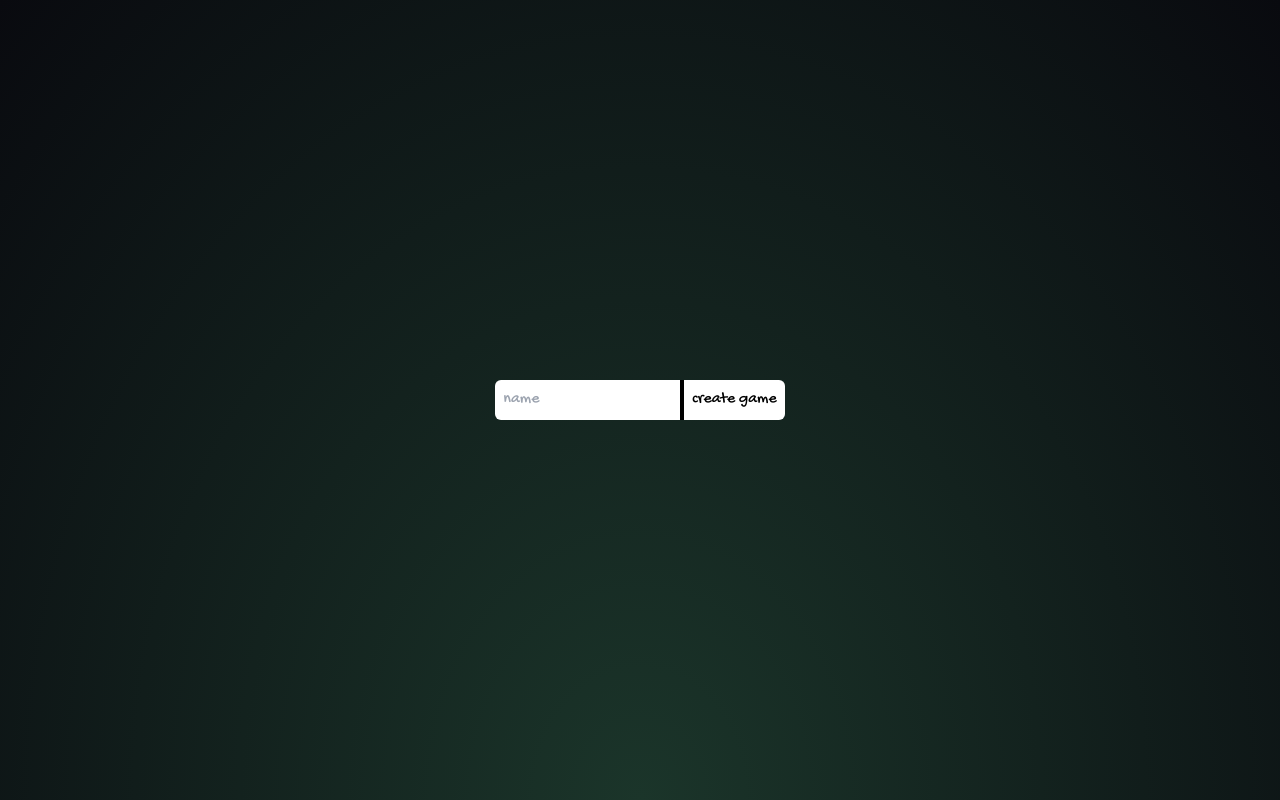
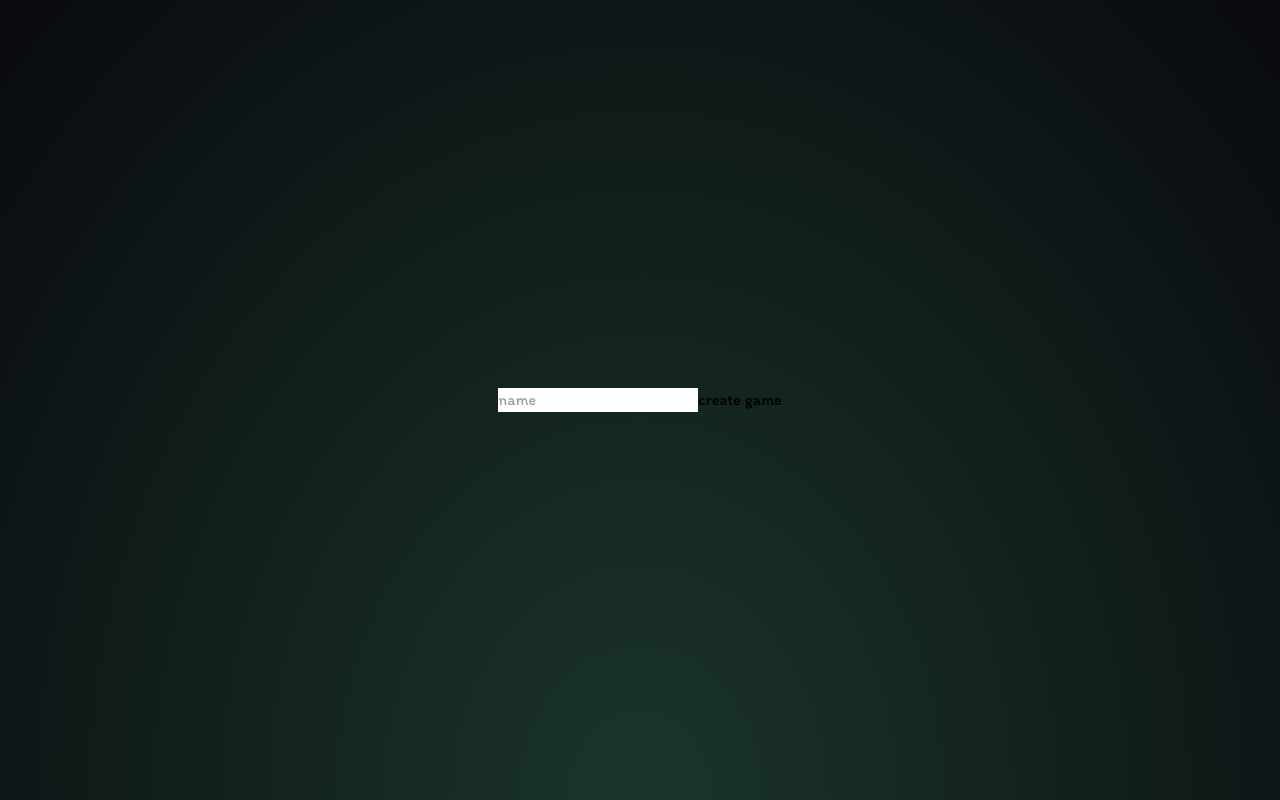
Before and after one commit to dstarr25/dpiction, a Vue app: page / in a window 1280 px wide. Built offline with nearby package versions, Linux system fonts and the light colour scheme.

Commit message:
tailwind n a lot of changes

```diff
--- a/index.html
+++ b/index.html
@@ -6,7 +6,9 @@
     <meta name="viewport" content="width=device-width, initial-scale=1.0">
     <title>dPiction</title>
     <link rel="stylesheet" href="https://fonts.googleapis.com/css2?family=Material+Symbols+Outlined:opsz,wght,FILL,GRAD@24,400,0,0" />
-    <script src="https://cdn.tailwindcss.com"></script>
+    <link rel="preconnect" href="https://fonts.googleapis.com">
+    <link rel="preconnect" href="https://fonts.gstatic.com" crossorigin>
+    <link href="https://fonts.googleapis.com/css2?family=Itim&display=swap" rel="stylesheet">
   </head>
   <body>
     <div id="app"></div>
--- a/package.json
+++ b/package.json
@@ -27,10 +27,13 @@
     "@vue/eslint-config-prettier": "^8.0.0",
     "@vue/eslint-config-typescript": "^11.0.3",
     "@vue/tsconfig": "^0.4.0",
+    "autoprefixer": "^10.4.16",
     "eslint": "^8.46.0",
     "eslint-plugin-vue": "^9.16.1",
     "npm-run-all": "^4.1.5",
+    "postcss": "^8.4.31",
     "prettier": "^3.0.0",
+    "tailwindcss": "^3.3.5",
     "typescript": "~5.1.6",
     "vite": "^4.4.9",
     "vue-tsc": "^1.8.8"
--- /dev/null
+++ b/postcss.config.js
@@ -0,0 +1,6 @@
+module.exports = {
+  plugins: {
+    tailwindcss: {},
+    autoprefixer: {},
+  },
+}
--- a/src/assets/base.css
+++ /dev/null
@@ -1,86 +0,0 @@
-/* color palette from <https://github.com/vuejs/theme> */
-:root {
-  --vt-c-white: #ffffff;
-  --vt-c-white-soft: #f8f8f8;
-  --vt-c-white-mute: #f2f2f2;
-
-  --vt-c-black: #181818;
-  --vt-c-black-soft: #222222;
-  --vt-c-black-mute: #282828;
-
-  --vt-c-indigo: #2c3e50;
-
-  --vt-c-divider-light-1: rgba(60, 60, 60, 0.29);
-  --vt-c-divider-light-2: rgba(60, 60, 60, 0.12);
-  --vt-c-divider-dark-1: rgba(84, 84, 84, 0.65);
-  --vt-c-divider-dark-2: rgba(84, 84, 84, 0.48);
-
-  --vt-c-text-light-1: var(--vt-c-indigo);
-  --vt-c-text-light-2: rgba(60, 60, 60, 0.66);
-  --vt-c-text-dark-1: var(--vt-c-white);
-  --vt-c-text-dark-2: rgba(235, 235, 235, 0.64);
-}
-
-/* semantic color variables for this project */
-:root {
-  --color-background: var(--vt-c-white);
-  --color-background-soft: var(--vt-c-white-soft);
-  --color-background-mute: var(--vt-c-white-mute);
-
-  --color-border: var(--vt-c-divider-light-2);
-  --color-border-hover: var(--vt-c-divider-light-1);
-
-  --color-heading: var(--vt-c-text-light-1);
-  --color-text: var(--vt-c-text-light-1);
-
-  --section-gap: 160px;
-}
-
-@media (prefers-color-scheme: dark) {
-  :root {
-    --color-background: var(--vt-c-black);
-    --color-background-soft: var(--vt-c-black-soft);
-    --color-background-mute: var(--vt-c-black-mute);
-
-    --color-border: var(--vt-c-divider-dark-2);
-    --color-border-hover: var(--vt-c-divider-dark-1);
-
-    --color-heading: var(--vt-c-text-dark-1);
-    --color-text: var(--vt-c-text-dark-2);
-  }
-}
-
-*,
-*::before,
-*::after {
-  box-sizing: border-box;
-  margin: 0;
-  font-weight: normal;
-}
-
-body {
-  min-height: 100vh;
-  color: var(--color-text);
-  background: var(--color-background);
-  transition:
-    color 0.5s,
-    background-color 0.5s;
-  line-height: 1.6;
-  font-family:
-    Inter,
-    -apple-system,
-    BlinkMacSystemFont,
-    'Segoe UI',
-    Roboto,
-    Oxygen,
-    Ubuntu,
-    Cantarell,
-    'Fira Sans',
-    'Droid Sans',
-    'Helvetica Neue',
-    sans-serif;
-  font-size: 15px;
-  text-rendering: optimizeLegibility;
-  -webkit-font-smoothing: antialiased;
-  -moz-osx-font-smoothing: grayscale;
-}
--- a/src/assets/main.css
+++ b/src/assets/main.css
@@ -26,5 +26,5 @@
     margin: 0;
     padding: 0;
 	transition-property: all;
-	font-family: 'Gochi Hand', Arial, serif;
+	font-family: 'Itim', cursive;
 }
--- /dev/null
+++ b/src/index.css
@@ -0,0 +1,3 @@
+@tailwind base;
+@tailwind components;
+@tailwind utilities;
--- a/src/main.ts
+++ b/src/main.ts
@@ -1,4 +1,5 @@
 import './assets/main.css'
+import './index.css'
 
 import { createApp } from 'vue'
 import App from './App.vue'
--- a/src/types.ts
+++ b/src/types.ts
@@ -1,5 +1,5 @@
-const cWidth = 200;
-const cHeight = 150;
+const cWidth = 200
+const cHeight = 150
 
 export class CanvasData {
     width: number
@@ -41,6 +41,7 @@ export enum ToClientMessages {
     DRAWER_CHOSEN = 'drawerchosen',
     HINT = 'hint',
     END_ROUND = 'endround',
+    GAME_OVER = 'gameover',
 
 }
 
@@ -61,7 +62,8 @@ export const CodeMessages = {
 export enum GameStates {
     OPEN = 'open',
     PROMPTS = 'prompts',
-    DRAWING = 'drawing'
+    DRAWING = 'drawing',
+    OVER = 'over',
 }
 
 export interface Guess {
@@ -155,6 +157,10 @@ export interface ErrorDataToClient {
     error: string,
 }
 
+export interface StartDataToClient {
+    promptsPP: number,
+}
+
 export interface NewRoundDataToClient {
     drawer: string,
     roundNum: number
--- /dev/null
+++ b/tailwind.config.js
@@ -0,0 +1,9 @@
+/** @type {import('tailwindcss').Config} */
+module.exports = {
+    purge: ['./index.html', './src/**/*.{vue,js,ts,jsx,tsx}'],
+    content: [],
+    theme: {
+        extend: {},
+    },
+    plugins: [],
+}
```
Also changed, not shown: src/App.vue (+26 -17 lines), 1 other file (tests, documents, lock files or other folders).
